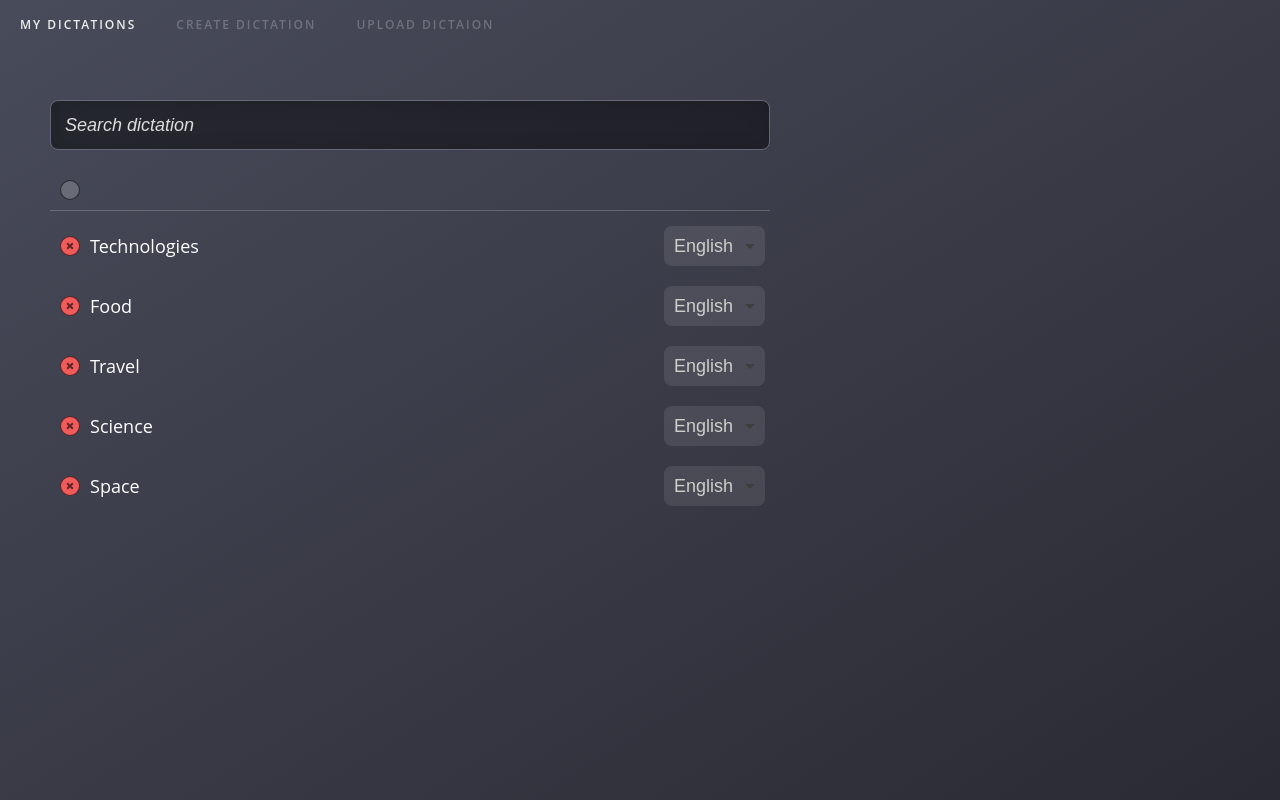
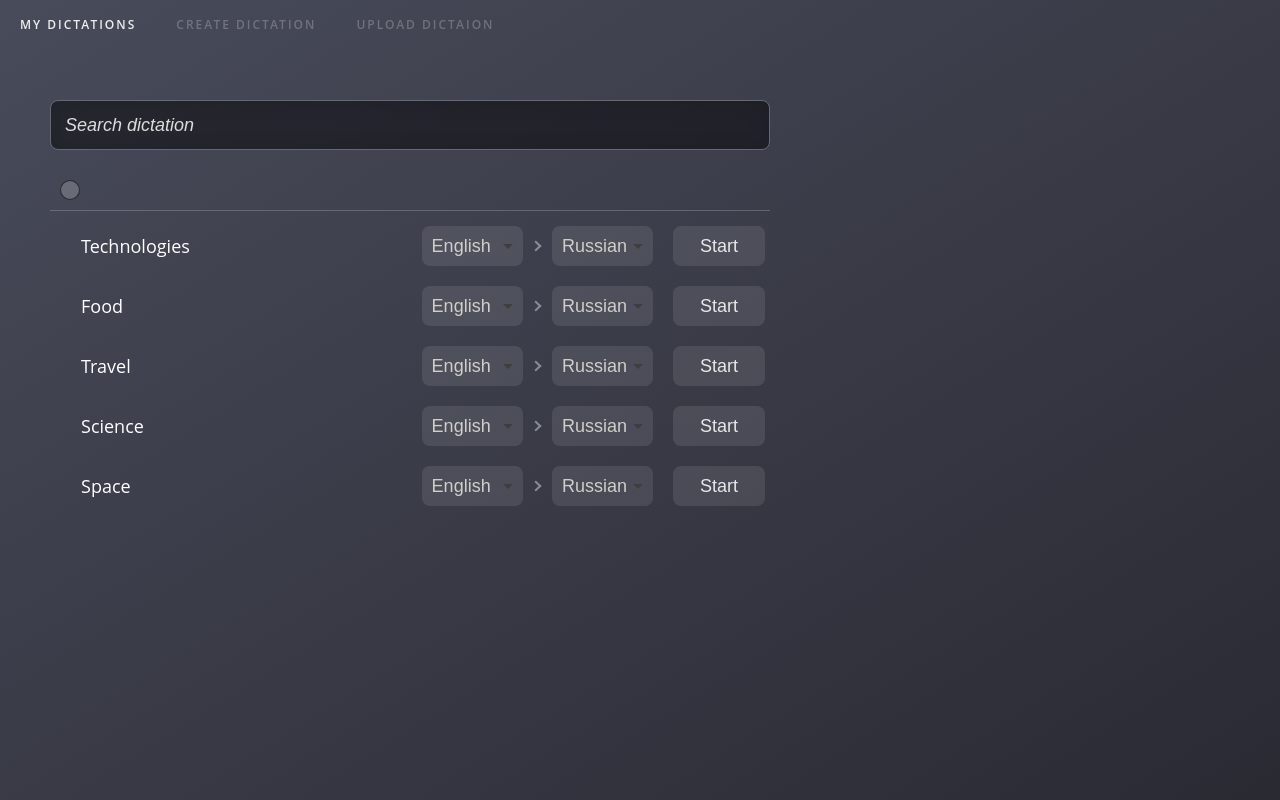
Before and after one commit to YurySosnov/cw, a Vue app: page / in a window 1280 px wide. Built offline with nearby package versions, Linux system fonts and the light colour scheme.

Commit message:
List hiliting by dot

```diff
--- a/src/components/dictation/ListItem.vue
+++ b/src/components/dictation/ListItem.vue
@@ -16,7 +16,6 @@
                         :action="'checkDictation'"
                         :customTitle="'Check'"
                         :actionData="id"></Icon>
-                </template>
                     <Icon
                         :iconClass="'remove'"
                         :action="'removeDictation'"
@@ -29,14 +28,24 @@
                         :iconClass="'edit'"
                         :action="'editDictation'"
                         :actionData="id"></Icon>
+                </template>
+
             </div>
         <div class="title">{{ title }}</div>
         </div>
         <div class="dict-list-item-right">
+            <div class="dict-list-item-lang-changer">
                 <select name="" id="" class="ui-select">
                     <option value="en">English</option>
                     <option value="ru">Russian</option>
                 </select>
+                &nbsp;<Icon :iconClass="'next'" :class="'no-margin'"></Icon>&nbsp;
+                <select name="" id="" class="ui-select">
+                    <option value="en">Russian</option>
+                    <option value="ru">English</option>
+                </select>
+            </div>
+            <button class="ui-button margin-left slim">Start</button>
         </div>
     </div>
 
@@ -92,7 +101,6 @@ export default {
     position: relative;
     justify-content: space-between;
     margin-bottom: 10px;
-    cursor: pointer;
     transition: all .2s;
     box-sizing: content-box;
     &-left {
@@ -102,6 +110,7 @@ export default {
     &-right {
         display: flex;
         justify-content: flex-end;
+        align-items: center;
         padding-right: @ui_height * .1;
     }
     .title {
@@ -109,6 +118,16 @@ export default {
         line-height: @ui_height;
         font-size: 100%;
         color: @ui_color_text;
+        display: flex;
+        align-items: center;
+        &:before {
+                display: block;
+                content: ' ';
+                width: @ui_height * .1;
+                height: @ui_height * .1;
+                border-radius: 50%;
+                margin-right: @ui_height * .2;
+            }
     }
     .ui-button.start {
         border-top-left-radius: 0;
@@ -119,20 +138,25 @@ export default {
         margin-left: @ui_height * .1;
     }
     .ui-select {
-        margin-top: @ui_height * .1;
         height: @ui_height * 0.8;
         line-height: @ui_height * 0.8;
         background-position: right @ui_height * .2 center;
     }
 
     &:hover {
-        background-color: #ffffff33;
+        .title {
+            &:before {
+                background-color: #e5ff00;
+                box-shadow: 0 0 8px #e5ff00;
+            }
         }
     }
 
-.dict-item-lang-select {
-    .select-field {
-        width: 200px;
+    &-lang-changer {
+        display: flex;
+        flex-direction: row;
+        flex-wrap: nowrap;
+        align-items: center;
     }
 }
 
--- a/src/components/uiElements/icon.vue
+++ b/src/components/uiElements/icon.vue
@@ -337,6 +337,33 @@ export default {
         }
     }
 }
+.ui-icon-next {
+    .ui_icon_default_style;
+    background-color: transparent;
+    border-color: transparent;
+    &:hover {
+        border-color: #ffffff22;
+        .icon {
+            opacity: .4;
+        }
+    }
+    .icon {
+        opacity: .4;
+        &:before,
+        &:after {
+            .ui_icon_default_icon_ba_style;
+            background-color: #ffffff;
+            width: @icon_size;
+            height: @icon_size * .25;
+            transform: rotate(45deg);
+            margin: -@icon_size * .4 0 0 -@icon_size * .4;
+        }
+        &:after {
+            transform: rotate(135deg);
+            margin-top: @icon_size * .16;
+        }
+    }
+}
 
 .win.minimized {
     .ui-icon-expand {
--- a/src/styles/main.less
+++ b/src/styles/main.less
@@ -33,6 +33,10 @@ button {
 
 .content {
     padding: 50px;
+}
+
+button.no-margin {
+    margin: 0;
 }
 
 .nav {
@@ -145,6 +149,9 @@ button {
     cursor: pointer;
     // box-shadow: 0 2px 6px #00000030;
     box-sizing: border-box;
+    &.slim {
+        height: @ui_height * .8;
+    }
     &.disabled {
         background-color: transparent;
         color: #ffffff22;
```
Lines whose indentation alone changed are shown as unchanged.
